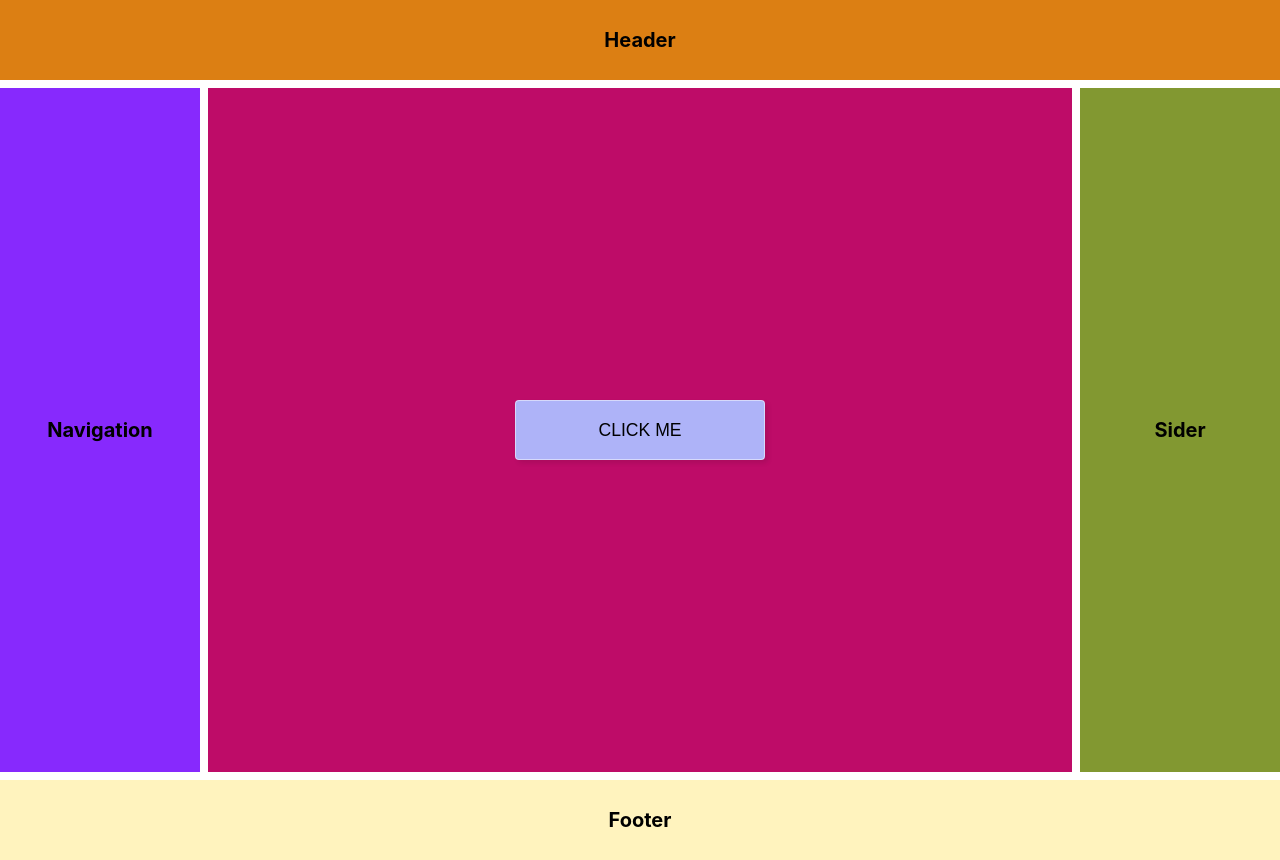
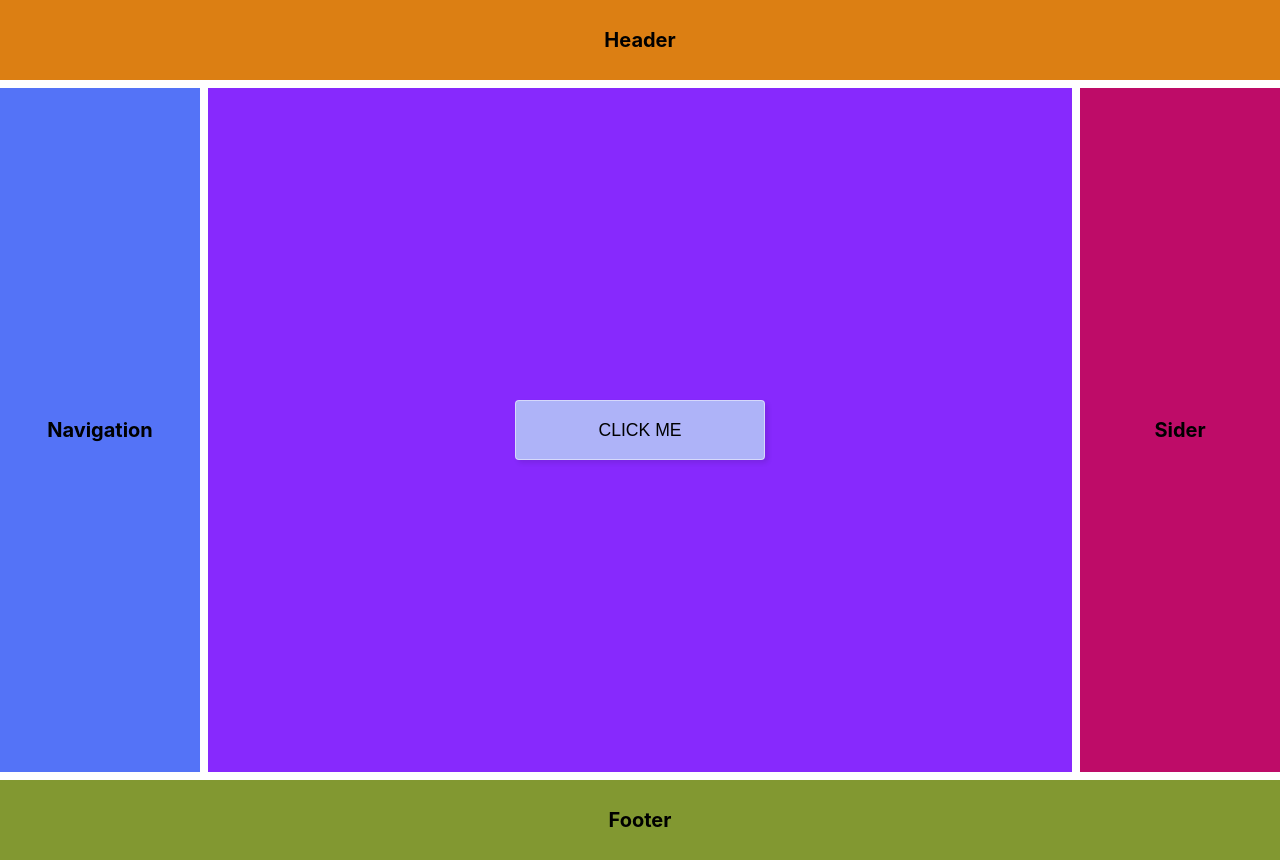
Before and after one commit to igorsharay/test-task, a React (Create React App) app: page / in a window 1280 px wide. Built offline with nearby package versions, Linux system fonts and the light colour scheme.

Commit message:
color shuffle example

```diff
--- a/src/App.js
+++ b/src/App.js
@@ -35,13 +35,13 @@ function App() {
     <>
       <header className="background" style={{backgroundColor: bgColors[0] }}>Header</header>
       <div className="container">
-        <nav className="background" style={{backgroundColor: bgColors[2] }}>Navigation</nav>
-          <main className="background" style={{backgroundColor: bgColors[3] }}>
+        <nav className="background" style={{backgroundColor: bgColors[1] }}>Navigation</nav>
+          <main className="background" style={{backgroundColor: bgColors[2] }}>
           <button className="main-btn" style={{backgroundColor: btnBgColor }} onClick={clickHandler}>Click me</button>
           </main>
-        <aside className="background" style={{backgroundColor: bgColors[4] }}>Sider</aside>
+        <aside className="background" style={{backgroundColor: bgColors[3] }}>Sider</aside>
       </div>
-      <footer className="background" style={{backgroundColor: bgColors[5] }}>Footer</footer>
+      <footer className="background" style={{backgroundColor: bgColors[4] }}>Footer</footer>
     </>
   );
 }
```
